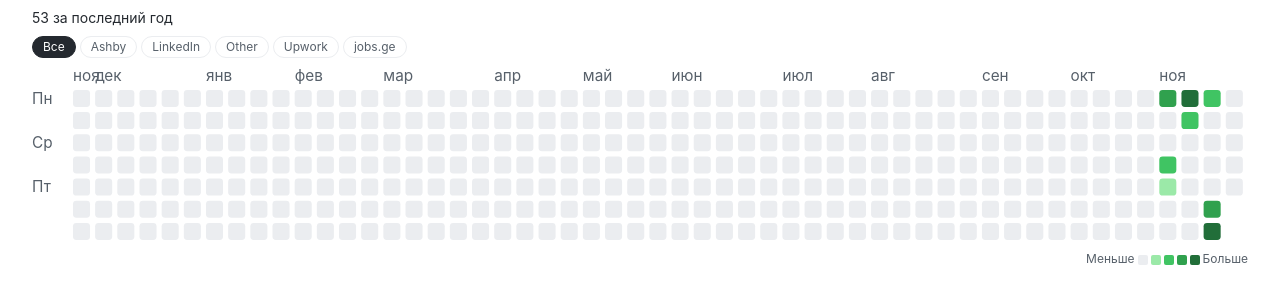
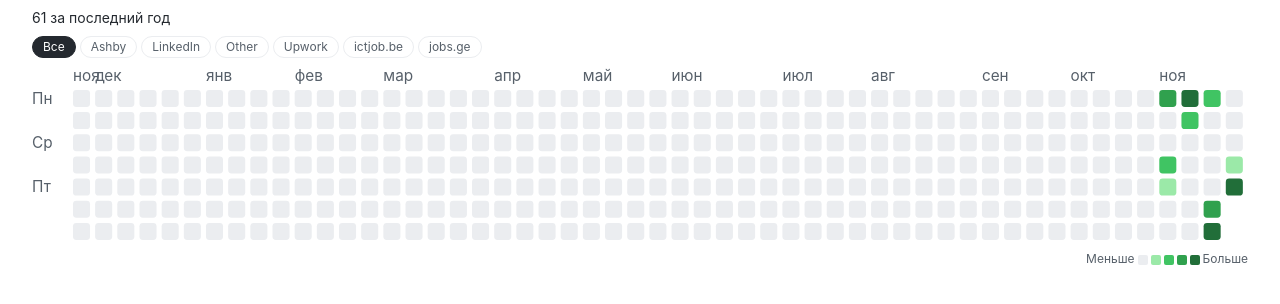
Before and after one commit to mindMaester/activity-heatmap, a plain HTML site: page index.html in a window 1280 px wide. Drawn offline with Linux system fonts and the light colour scheme.

Commit message:
Update heatmap
Co-Authored-By: Claude Opus 5.5 <noreply@anthropic.com>

```diff
--- a/index.html
+++ b/index.html
@@ -33,7 +33,7 @@ svg text { fill: var(--text); font-size: 9px; }
 <div id="legend">Меньше <i style="background:var(--l0)"></i><i style="background:var(--l1)"></i><i style="background:var(--l2)"></i><i style="background:var(--l3)"></i><i style="background:var(--l4)"></i> Больше</div>
 <div id="tip"></div>
 <script>
-const DATA = {"2026-11-02": {"Upwork": 4}, "2026-11-05": {"LinkedIn": 2}, "2026-11-06": {"LinkedIn": 1}, "2026-11-09": {"jobs.ge": 1, "Ashby": 2, "LinkedIn": 23}, "2026-11-10": {"Upwork": 2}, "2026-11-16": {"Upwork": 1, "LinkedIn": 1}, "2026-11-21": {"Upwork": 2, "LinkedIn": 1, "Other": 1}, "2026-11-22": {"LinkedIn": 12}};
+const DATA = {"2026-11-02": {"Upwork": 4}, "2026-11-05": {"LinkedIn": 2}, "2026-11-06": {"LinkedIn": 1}, "2026-11-09": {"jobs.ge": 1, "Ashby": 2, "LinkedIn": 23}, "2026-11-10": {"Upwork": 2}, "2026-11-16": {"Upwork": 1, "LinkedIn": 1}, "2026-11-21": {"Upwork": 2, "LinkedIn": 1, "Other": 1}, "2026-11-22": {"LinkedIn": 12}, "2026-11-26": {"Other": 1}, "2026-11-27": {"Other": 3, "ictjob.be": 3, "Upwork": 1}};
 const CELL = 10, GAP = 3, STEP = CELL + GAP, LEFT = 24, TOP = 14, WEEKS = 53;
 const MONTHS = ["янв", "фев", "мар", "апр", "май", "июн", "июл", "авг", "сен", "окт", "ноя", "дек"];
 const MONTHS_GEN = ["января", "февраля", "марта", "апреля", "мая", "июня", "июля", "августа", "сентября", "октября", "ноября", "декабря"];
```
